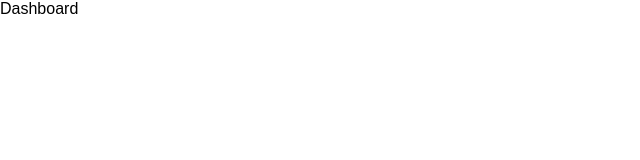
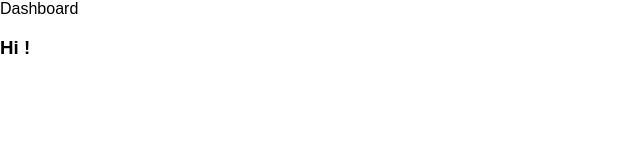
Before and after one commit to rkrowchuk/benefits-prompter, a React (Create React App) app in the folder client/: page /dashboard in a window 1280 px wide. Shown: the top 160 px of the page, without its empty margins (0-640 px from the left). Built offline with nearby package versions, Linux system fonts and the light colour scheme.

Commit message:
update user state for the dashboard; welcome message

```diff
--- a/client/src/App.js
+++ b/client/src/App.js
@@ -52,7 +52,7 @@ export default function App() {
           />
           <Route path="/" element={<Login handleLogin={handleLogin} />} />
           <Route path="/planinput" element={<PlanInput login={login.user} />} />
-          <Route path="/dashboard" element={<Dashboard login={login.user} />} />
+          <Route path="/dashboard" element={<Dashboard login={login} />} />
         </Routes>
       </Router>
     </div>
--- a/client/src/components/Dashboard.jsx
+++ b/client/src/components/Dashboard.jsx
@@ -1,3 +1,21 @@
-export default function Dashboard() {
-  return <div>Dashboard</div>;
+import { useEffect, useState } from "react";
+
+export default function Dashboard(props) {
+  console.log("props", props);
+  const [user, setUser] = useState(props.login.user.email);
+
+  useEffect(() => {
+    const currentUser = localStorage.getItem("benefitsUser");
+    console.log("currentUser", currentUser);
+    const benefitsUser = JSON.parse(currentUser);
+    console.log("benefitsUser", benefitsUser);
+    setUser(benefitsUser);
+  }, []);
+
+  return (
+    <div>
+      Dashboard
+      <h3>Hi {user}!</h3>
+    </div>
+  );
 }
```
